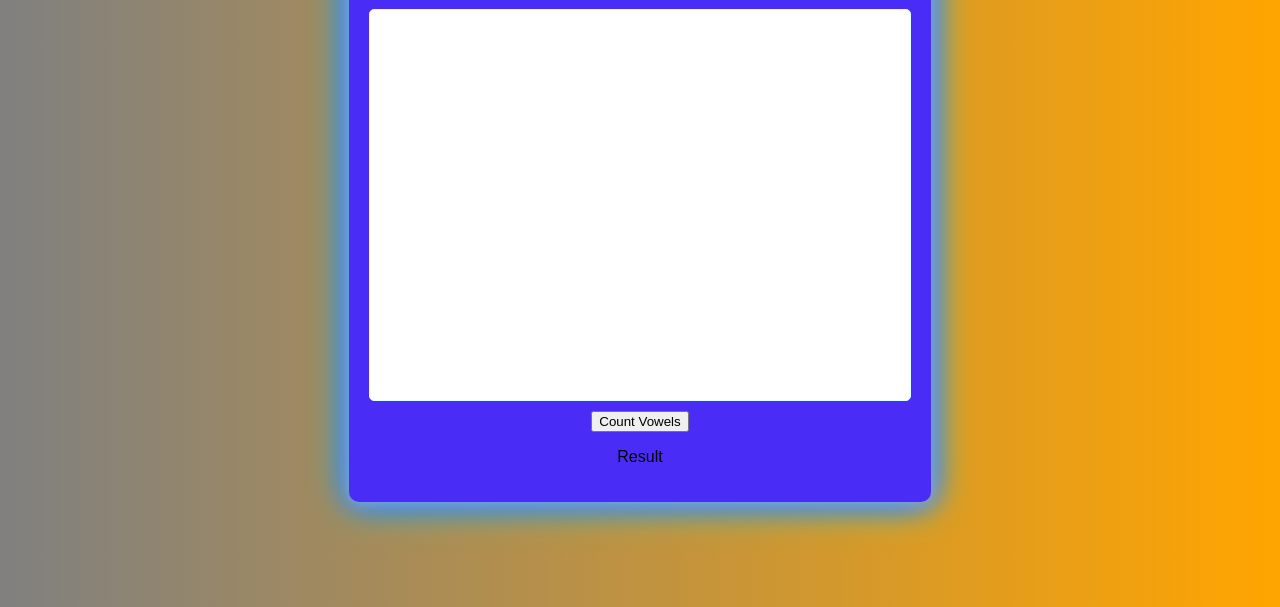
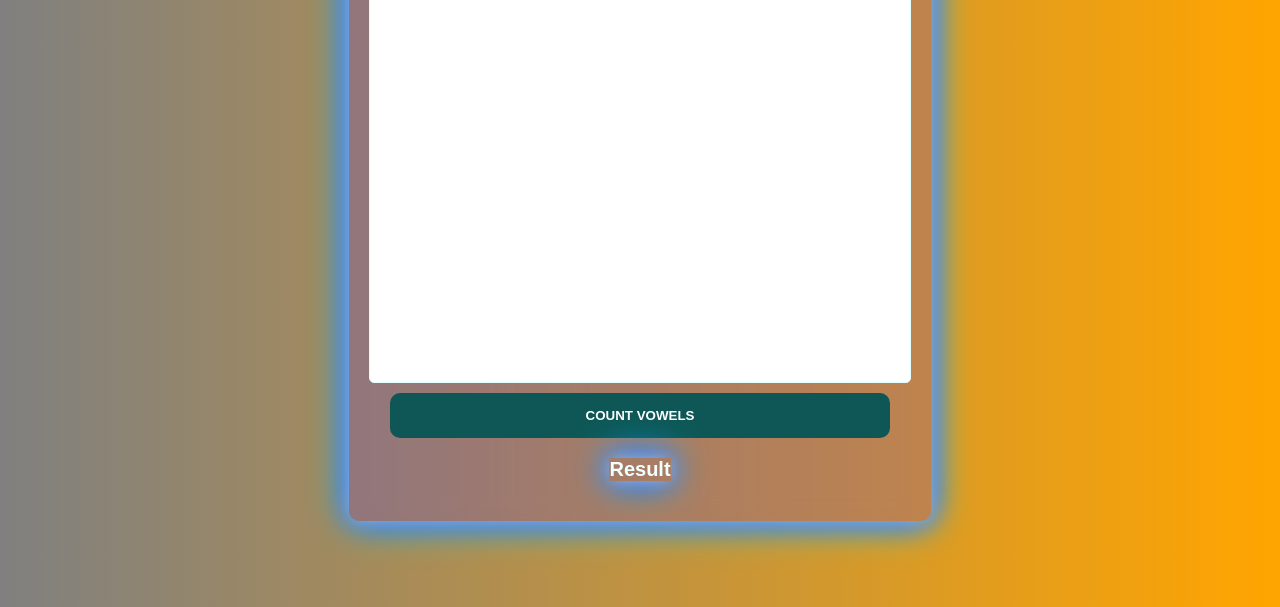
Before and after one commit to eemeelyo/Vowel_Counter, a plain HTML site: page index.html in a window 1280 px wide. Shown: the part 209-816 px from the top of the page. Drawn offline with Linux system fonts and the light colour scheme.

Commit message:
Finish styling

```diff
--- a/index.html
+++ b/index.html
@@ -12,7 +12,7 @@
             <textarea id="inputText" placeholder="Enter your text here">
             </textarea>
             <button onclick="checkVowel()">Count Vowels</button>
-            <p id=""result>Result</p>
+            <p id="result">Result</p>
     </div>
     <script src="script.js"></script>
 </body>
--- a/style.css
+++ b/style.css
@@ -8,7 +8,7 @@ body {
 }
 
 .container {
-    background-color: rgb(74, 44, 247);
+    background-color: rgb(74, 44, 247, 0.2);
     backdrop-filter: blur(10px);
     box-shadow: 0px 0px 10px rgba(0,0,0,0.2);
     border-radius: 10px;
@@ -62,3 +62,28 @@ textarea {
         transform: translateY(0);
     }
 }
+
+button {
+     padding: 15px 30px;
+     background-color: rgb(15, 87, 87);
+     width: 500px;
+     color: white;
+     border: none;
+     border-radius: 10px;
+     font-weight: bold;
+     text-transform: uppercase;
+     cursor: pointer;
+     transition: background-color 0.3s ease;
+}
+
+button:hover {
+    background-color: maroon;
+}
+
+#result {
+    font-size: 20px;
+    margin-top: 20px;
+    color: azure;
+    font-weight: bold;
+    animation: shadowGlow 1s infinite alternate;
+}
```
